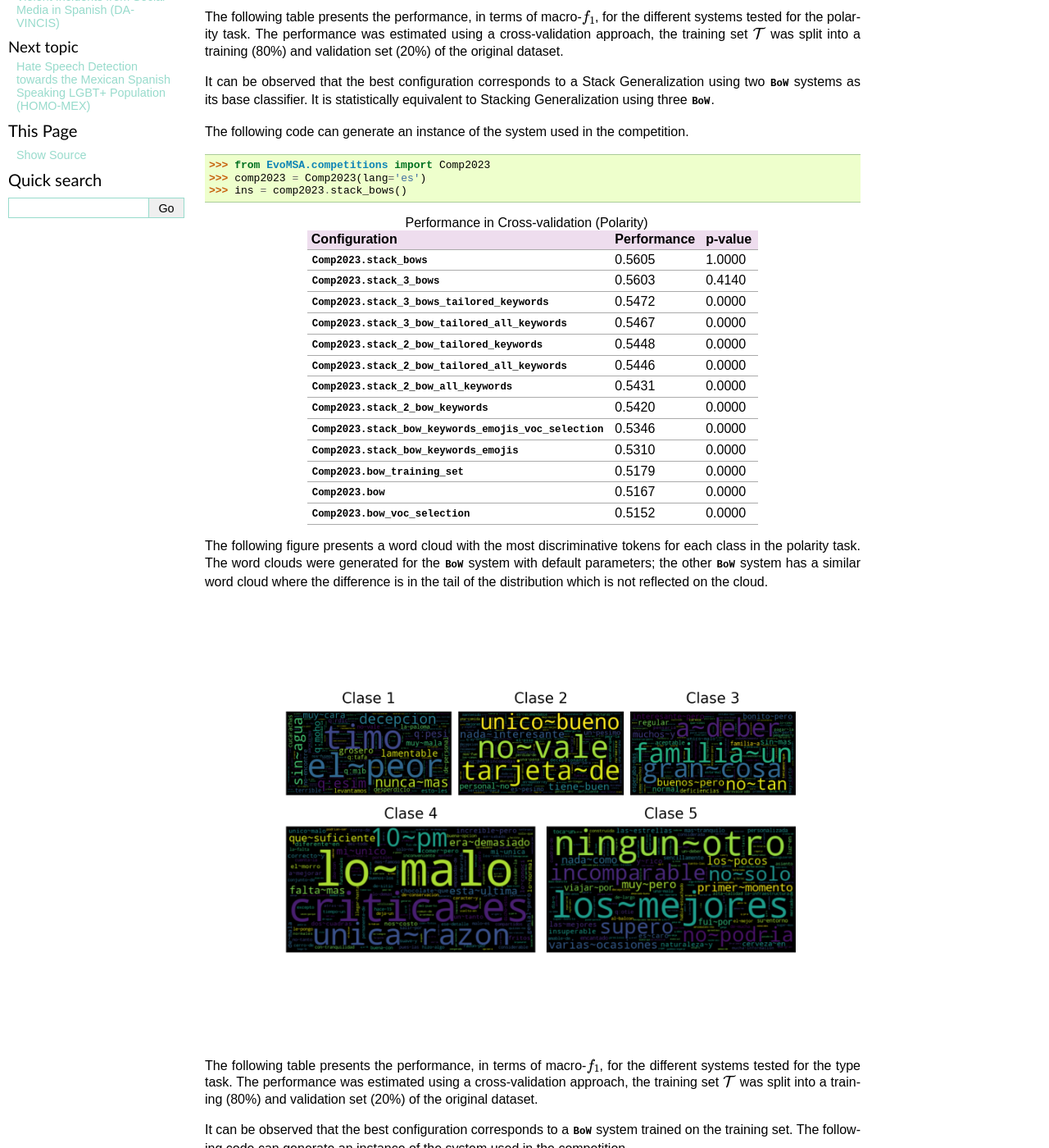
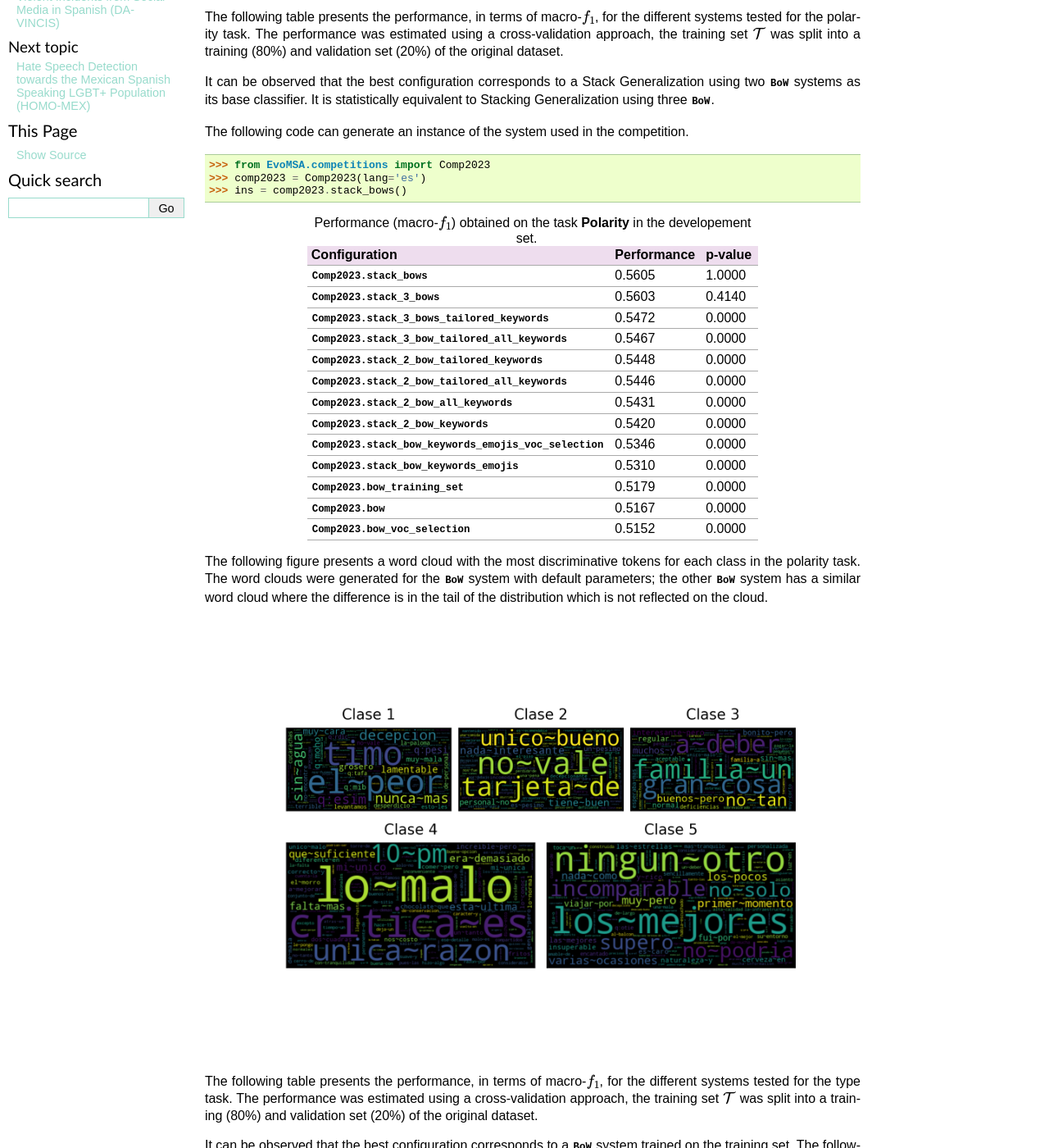
Before and after one commit to INGEOTEC/EvoMSA, a Sphinx documentation site: the page built from docs/source/restmex.rst, in a window 1280 px wide and 1400 px high, scrolled down 219 px. Shown: the whole window at 82% size. Built offline with Sphinx 7.4.7, drawn with Linux system fonts in a browser that asks for light colours; some of the changed text lies outside the part shown.

Commit message:
performance score

```diff
--- a/docs/source/davincis.rst
+++ b/docs/source/davincis.rst
@@ -24,7 +24,7 @@ The following code can generate an instance of the system used in the competitio
   >>> ins = comp2023.stack_2_bow_tailored_all_keywords(X, y)
 
 
-.. list-table:: Performance in Cross-validation
+.. list-table:: Performance (:math:`f_1`) in k-fold cross-validation.
     :header-rows: 1
 
     * - Configuration
@@ -124,7 +124,7 @@ The following table presents the performance of these systems; it can be observe
 `Detection of Aggressive and Violent Incidents from Social Media in Spanish (DA-VINCIS 2022) <https://sites.google.com/view/davincis-iberlef/home>`_
 =======================================================================================================================================================
 
-.. list-table:: Performance in Cross-validation
+.. list-table:: Performance (:math:`f_1`) in k-fold cross-validation.
     :header-rows: 1
 
     * - Configuration
--- a/docs/source/restmex.rst
+++ b/docs/source/restmex.rst
@@ -17,7 +17,7 @@ The following code can generate an instance of the system used in the competitio
   >>> comp2023 = Comp2023(lang='es')
   >>> ins = comp2023.stack_bows()
 
-.. list-table:: Performance in Cross-validation (Polarity)
+.. list-table:: Performance (macro-:math:`f_1`) obtained on the task **Polarity** in the developement set.
     :header-rows: 1
 
     * - Configuration
@@ -77,7 +77,7 @@ It can be observed that the best configuration corresponds to a :py:class:`~EvoM
   >>> comp2023 = Comp2023(lang='es')
   >>> ins = comp2023.bow_training_set()
 
-.. list-table:: Performance in Cross-validation (Type)
+.. list-table:: Performance (macro-:math:`f_1`) obtained on the task **Type** in the developement set.
     :header-rows: 1
 
     * - Configuration
@@ -137,7 +137,7 @@ It can be observed that the best configuration corresponds to a :py:class:`~EvoM
   >>> comp2023 = Comp2023(lang='es')
   >>> ins = comp2023.bow_training_set()
 
-.. list-table:: Performance in Cross-validation (Country)
+.. list-table:: Performance (macro-:math:`f_1`) obtained on the task **Country** in the developement set.
     :header-rows: 1
 
     * - Configuration
```
